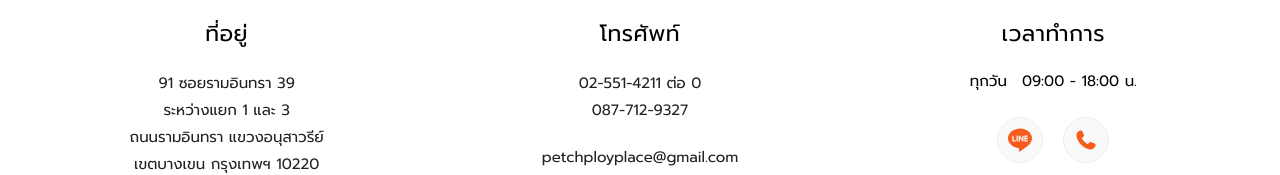
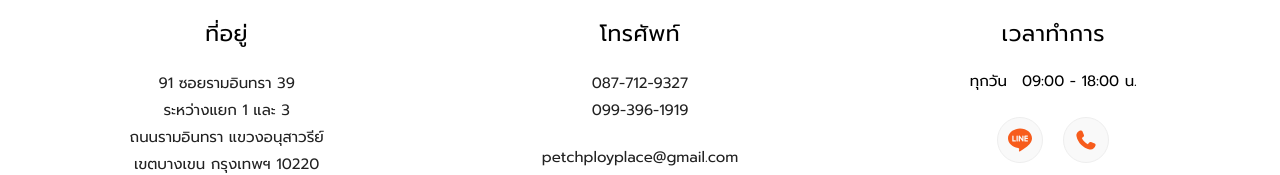
Before and after one commit to tomatoploy/petchployplace, a React (Vite) app in the folder petchployplace/: page / in a window 1280 px wide. Both pictures are taken after a click on the link "ติดต่อ". Shown: the part 234-409 px from the top of the page. Built offline with nearby package versions, Linux system fonts and the light colour scheme; a web font is replaced by a local one.

Commit message:
อัปเดต read me, index, contact page

```diff
--- a/petchployplace/index.html
+++ b/petchployplace/index.html
@@ -2,6 +2,7 @@
 <html lang="en">
   <head>
     <meta charset="UTF-8" />
+    <meta name="google-site-verification" content="twPc3HCwABaDn4iuGhAd5nW9ErpxK0RdesLNvoNm8A0" />
     <link rel="icon" type="image/svg+xml" href="/favicon.svg" />
     <meta name="viewport" content="width=device-width, initial-scale=1.0" />
     <link rel="preconnect" href="https://fonts.googleapis.com">
--- a/petchployplace/src/pages/Contact.jsx
+++ b/petchployplace/src/pages/Contact.jsx
@@ -33,8 +33,8 @@ function Contact() {
           <div style={columnStyle}>
             <h3 style={titleStyle}>โทรศัพท์</h3>
             <p style={{ ...detailStyle, marginBottom: '20px' }}>
-              02-551-4211 ต่อ 0<br />
-              087-712-9327
+              087-712-9327<br />
+              099-396-1919
             </p>
             <p style={detailStyle}>
               petchployplace@gmail.com
```
Also changed, not shown: 1 other file (tests, documents, lock files or other folders).
